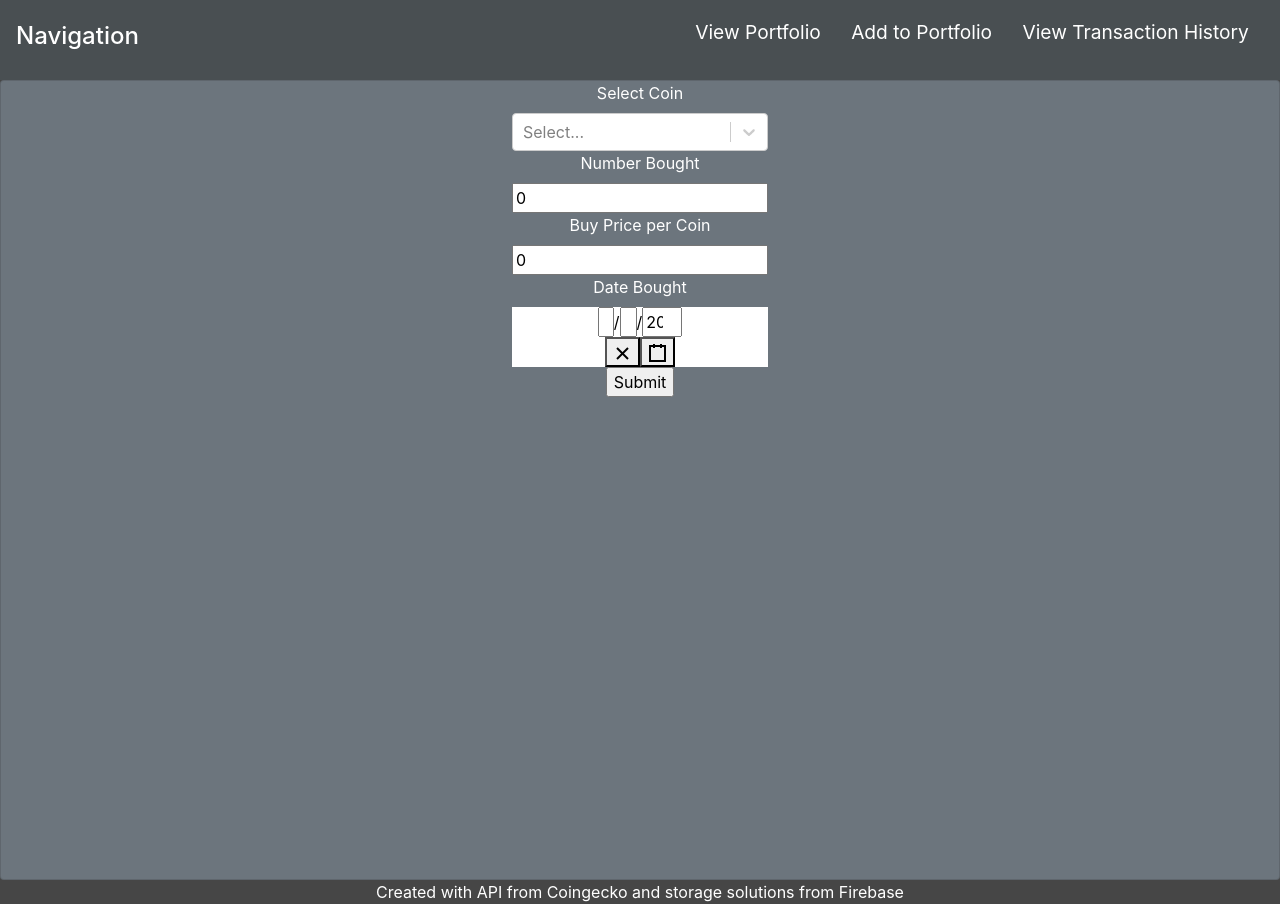
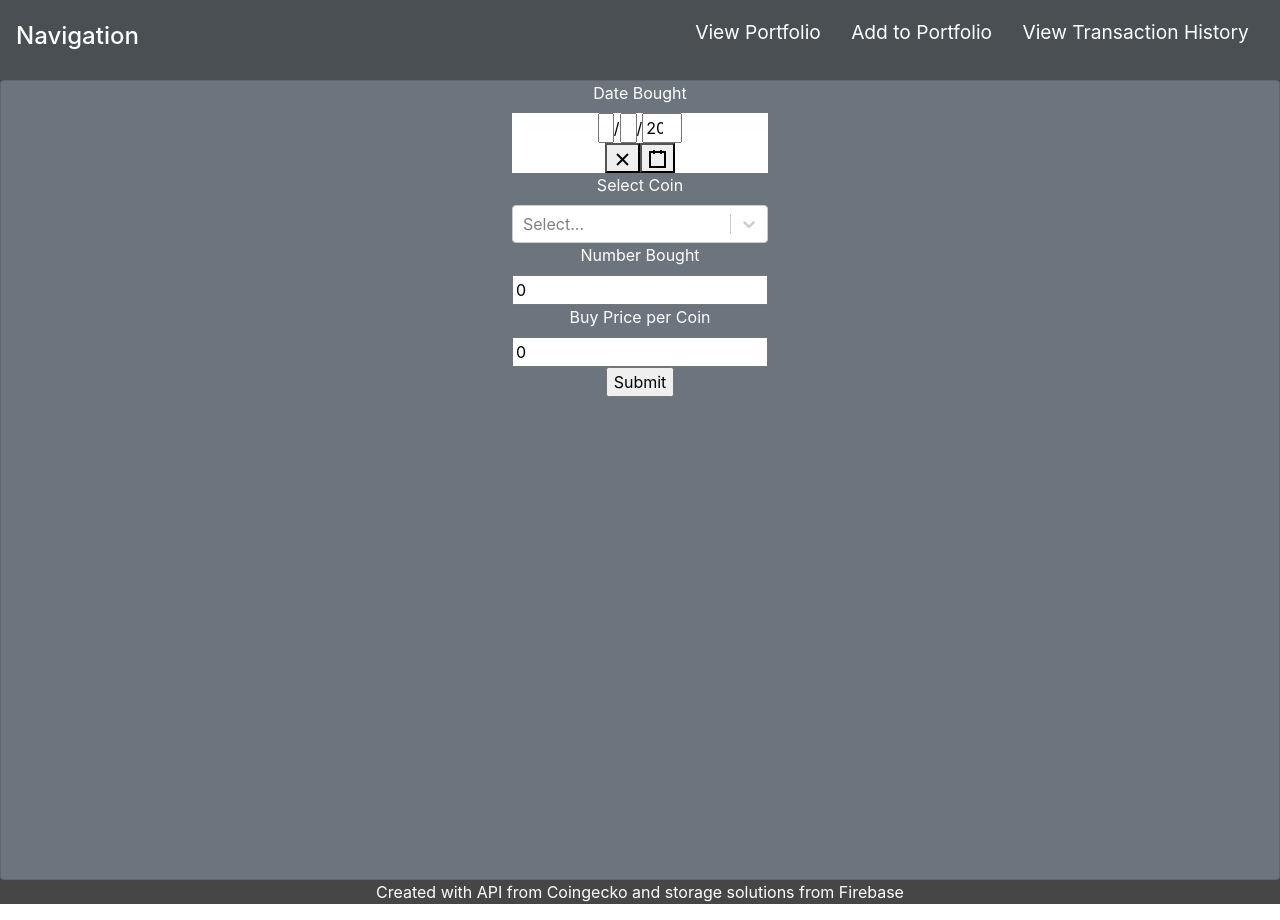
Before and after one commit to dubloweye/crypto-portfolio, a React (Create React App) app in the folder crypto-portfolio/: page /form in a window 1280 px wide. Built offline with nearby package versions, Linux system fonts and the light colour scheme; no server answers.

Commit message:
Form updated

```diff
--- a/crypto-portfolio/public/index.html
+++ b/crypto-portfolio/public/index.html
@@ -2,14 +2,14 @@
 <html lang="en">
   <head>
     <meta charset="utf-8" />
-    <link rel="icon" href="%PUBLIC_URL%/favicon.ico" />
+
     <meta name="viewport" content="width=device-width, initial-scale=1" />
     <meta name="theme-color" content="#000000" />
     <meta
       name="description"
       content="Web site created using create-react-app"
     />
-    <link rel="apple-touch-icon" href="%PUBLIC_URL%/logo192.png" />
+
     <!--
       manifest.json provides metadata used when your web app is installed on a
       user's mobile device or desktop. See https://developers.google.com/web/fundamentals/web-app-manifest/
@@ -24,7 +24,7 @@
       work correctly both with client-side routing and a non-root public URL.
       Learn how to configure a non-root public URL by running `npm run build`.
     -->
-    <title>React App</title>
+    <title>Crypto Tracker</title>
   </head>
   <body>
     <noscript>You need to enable JavaScript to run this app.</noscript>
--- a/crypto-portfolio/src/Form.js
+++ b/crypto-portfolio/src/Form.js
@@ -1,107 +1,166 @@
-import React, { useState, useEffect } from 'react';
-import DatePicker from 'react-date-picker'
-import Select from 'react-select';
-import fb from './fbfunc'
-import axios from 'axios';
-import { Card } from 'react-bootstrap'
+import React, { useState, useEffect } from "react";
+import DatePicker from "react-date-picker";
+import Select from "react-select";
+import fb from "./fbfunc";
+import axios from "axios";
+import { Card } from "react-bootstrap";
 
 const Form = () => {
+  const marketData =
+    "https://api.coingecko.com/api/v3/coins/markets?vs_currency=usd&order=market_cap_desc&per_page=5000&page=1&sparkline=false";
 
-    const marketData = 'https://api.coingecko.com/api/v3/coins/markets?vs_currency=usd&order=market_cap_desc&per_page=5000&page=1&sparkline=false'
-
-    const [dropDown, setDropDown] = useState([])
+  const [dropDown, setDropDown] = useState([]);
 
   useEffect(() => {
-        axios.get(marketData)
+    axios
+      .get(marketData)
       .then((response) => {
-            setDropDown(response.data.map(coin => ({value: coin.name, label: coin.name, price: coin.current_price, id: coin.id, pic: coin.image})));
+        setDropDown(
+          response.data.map((coin) => ({
+            value: coin.name,
+            label: coin.name,
+            price: coin.current_price,
+            id: coin.id,
+            pic: coin.image,
+          }))
+        );
       })
       .catch((reason) => {
-            console.log('Error');
-            console.log(reason)
-        })
+        console.log("Error");
+        console.log(reason);
+      });
+  }, [marketData]);
 
-    }, [marketData])
+  const [asset, setAsset] = useState("");
 
-
-    const [asset, setAsset] = useState('')
-
-    const [quantity, setQuantity] = useState(0)
-    const handleQuantityChange = event => {
-        setQuantity(event.target.value)
-    }
+  const [quantity, setQuantity] = useState(0);
+  const handleQuantityChange = (event) => {
+    setQuantity(event.target.value);
+  };
 
   const [buyPrice, setBuyPrice] = useState(0);
-    const handleBuyPriceChange = event => {
-        setBuyPrice(event.target.value)
-    }
+  const handleBuyPriceChange = (event) => {
+    setBuyPrice(event.target.value);
+  };
 
-    const [date, setDate] = useState(new Date())
+  const [date, setDate] = useState(new Date());
 
-
-    Date.prototype.ddmmyyyy = function() {
+  Date.prototype.ddmmyyyy = function () {
     let mm = this.getMonth() + 1;
     let dd = this.getDate();
 
-        return ([(dd>9 ? '' : '0') +dd, '-', (mm>9 ? '' : '0') + mm, '-', this.getFullYear()].join(''));
-    }
+    return [
+      (dd > 9 ? "" : "0") + dd,
+      "-",
+      (mm > 9 ? "" : "0") + mm,
+      "-",
+      this.getFullYear(),
+    ].join("");
+  };
 
-    console.log(date.ddmmyyyy())
+  console.log(date.ddmmyyyy());
 
-    const historicData = 'https://api.coingecko.com/api/v3/coins/' + asset.id +'/history?date=' + date.ddmmyyyy()
+  const historicData =
+    "https://api.coingecko.com/api/v3/coins/" +
+    asset.id +
+    "/history?date=" +
+    date.ddmmyyyy();
 
   useEffect(() => {
-        axios.get(historicData)
+    axios
+      .get(historicData)
       .then((response) => {
         if (buyPrice <= 0) {
-            setBuyPrice(response.data['market_data']['current_price']['usd'])
-            console.log(buyPrice)
+          setBuyPrice(response.data["market_data"]["current_price"]["usd"]);
+          console.log(buyPrice);
         }
       })
       .catch((reason) => {
-            console.log('Error');
-            console.log(reason)
-        })
-    })
+        console.log("Error");
+        console.log(reason);
+      });
+  });
 
-    const handleSubmit = event => {
-        console.log ('You bought ' + quantity + ' ' + asset.value + ' on ' + date + ' for $' + buyPrice +' per coin.');
+  const handleSubmit = (event) => {
+    console.log(
+      "You bought " +
+        quantity +
+        " " +
+        asset.value +
+        " on " +
+        date +
+        " for $" +
+        buyPrice +
+        " per coin."
+    );
 
-        fb.addOne(asset.value, quantity, buyPrice, asset.price, asset.id, asset.pic);
-        setAsset('')
-        setBuyPrice(0)
-        setDate(new Date())
-        setQuantity(0)
+    fb.addOne(
+      asset.value,
+      quantity,
+      buyPrice,
+      asset.price,
+      asset.id,
+      asset.pic
+    );
+    setAsset("");
+    setBuyPrice(0);
+    setDate(new Date());
+    setQuantity(0);
     event.preventDefault();
-    }
+  };
 
-
-
-    return(
-        <Card style={{ height: '50rem' }} className='form' bg='secondary'>
-        <form id='form'>
+  return (
+    <Card style={{ height: "50rem" }} className="form" bg="secondary">
+      <form id="form">
         <div>
-                <div><label>Select Coin</label></div>
-                <Select className='selection' value={asset} options={dropDown} onChange={setAsset} />
+          <div>
+            <label>Date Bought</label>
+          </div>
+          <DatePicker
+            className="calendar"
+            value={date}
+            onChange={setDate}
+            format="d/M/yyyy"
+          />
         </div>
         <div>
-                <div><label>Number Bought</label></div>
-                <input type='number' value={quantity} onChange={handleQuantityChange} />
+          <div>
+            <label>Select Coin</label>
+          </div>
+          <Select
+            className="selection"
+            value={asset}
+            options={dropDown}
+            onChange={setAsset}
+          />
         </div>
         <div>
-                <div><label>Buy Price per Coin</label></div>
-                <input type='number' value={buyPrice} onChange={handleBuyPriceChange}/>
+          <div>
+            <label>Number Bought</label>
+          </div>
+          <input
+            type="number"
+            value={quantity}
+            onChange={handleQuantityChange}
+          />
         </div>
         <div>
-                <div><label>Date Bought</label></div>
-                <DatePicker className='calendar' value={date} onChange={setDate} format='d/M/yyyy' />
+          <div>
+            <label>Buy Price per Coin</label>
           </div>
+          <input
+            type="number"
+            value={buyPrice}
+            onChange={handleBuyPriceChange}
+          />
+        </div>
+
         <div>
-                <input type='submit' value='Submit' onClick={handleSubmit} />
+          <input type="submit" value="Submit" onClick={handleSubmit} />
         </div>
       </form>
     </Card>
-    )
-}
+  );
+};
 
-export default Form
+export default Form;
```
Also changed, not shown: 1 other file (tests, documents, lock files or other folders). Lines whose indentation alone changed are shown as unchanged.
